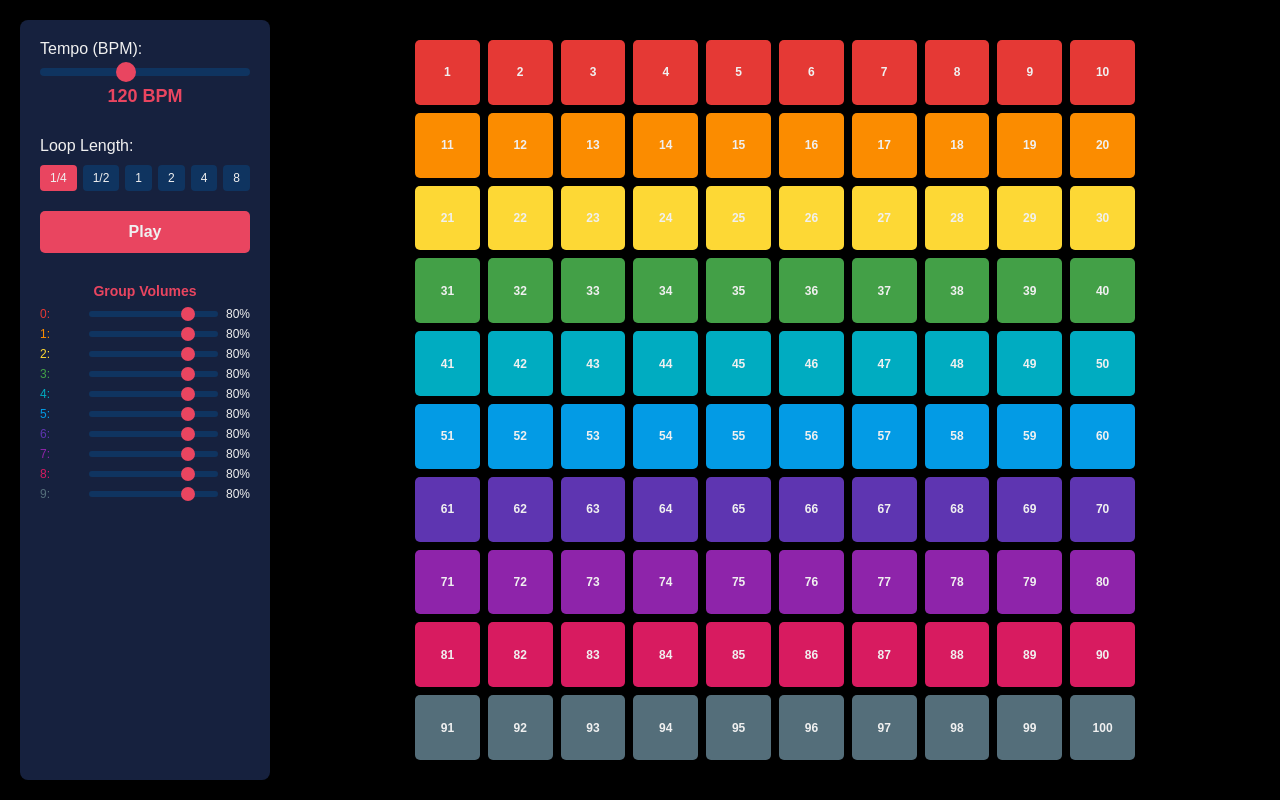
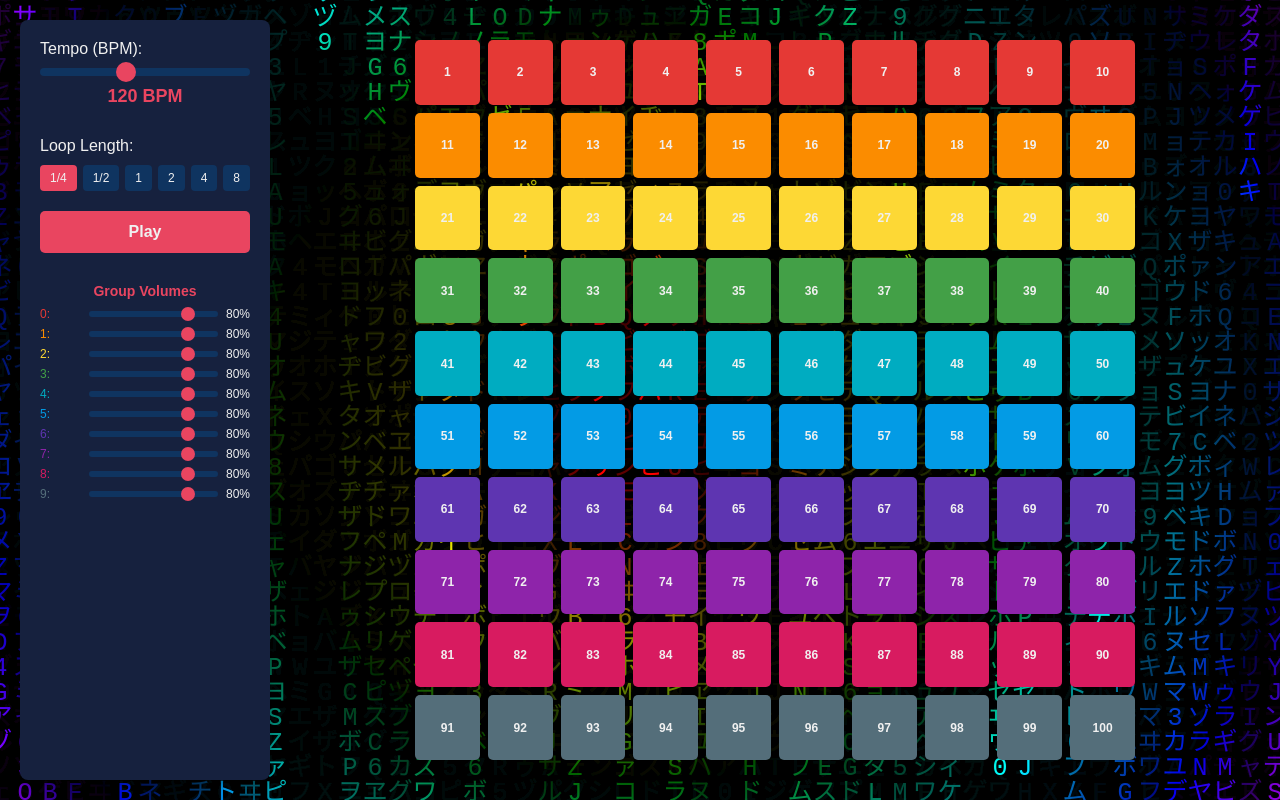
Before and after one commit to Psypower999/Psypower, a website: page audiobuttons.html in a window 1280 px wide. Drawn offline with Linux system fonts and the light colour scheme; the site is published under a folder, as on GitHub Pages, so addresses that start at the root find nothing.

Commit message:
Update audiobuttons.html

```diff
--- a/audiobuttons.html
+++ b/audiobuttons.html
@@ -38,7 +38,8 @@
             </div>
         </div>
     </div>
-    <script src="/NewRelease/script.js"></script>
+    <script src="./NewRelease/script.js"></script>
     <script src="./AB/script.js"></script>
 </body>
+
 </html>
```
